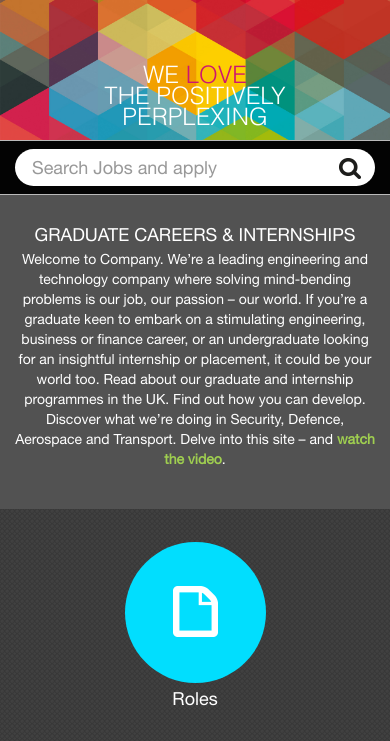
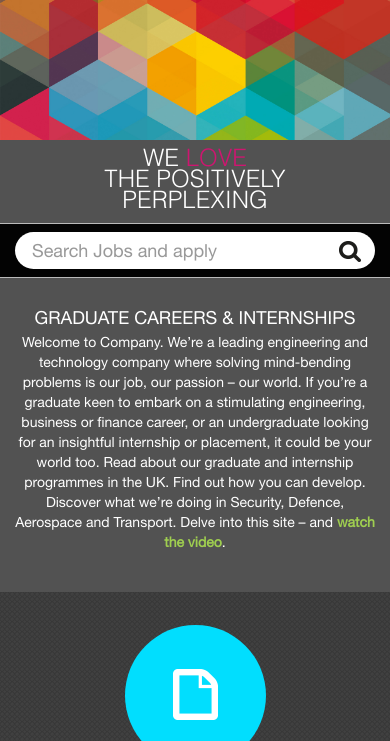
Before and after one commit to rafiit/hrc, a plain HTML site: page index.htm in a window 390 px wide. Shown: the part 97-838 px from the top of the page. Drawn offline with Linux system fonts and the light colour scheme.

Commit message:
css update

```diff
--- a/sass/style.scss
+++ b/sass/style.scss
@@ -493,7 +493,7 @@ p {
 
 		li {
 
-			a {padding:0 20px !important}
+			a {padding:0 15px !important}
 
 		}
 
@@ -631,9 +631,13 @@ p {
 		.shadow {display:none}
 
 		h1 {
+			clear:both;
+			bottom:auto;
 			font-size:24px;
 			line-height:21px;
 			padding:10px 0;
+			position:relative;
+
 		}
 
 	}
```
Also changed, not shown: css/style.css, 1 other file.
